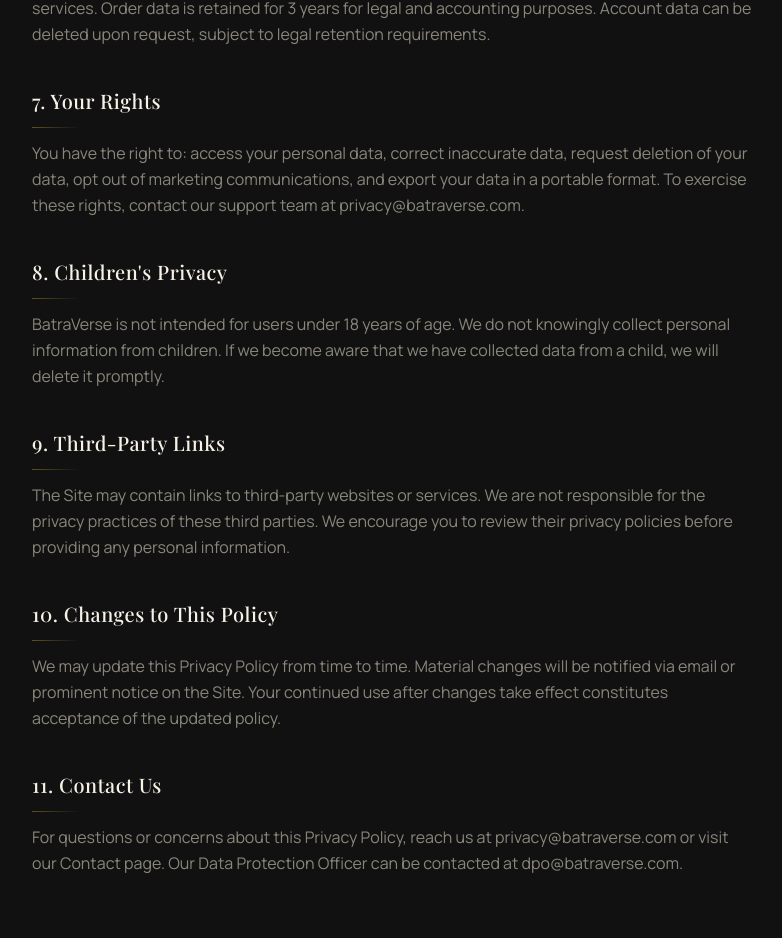
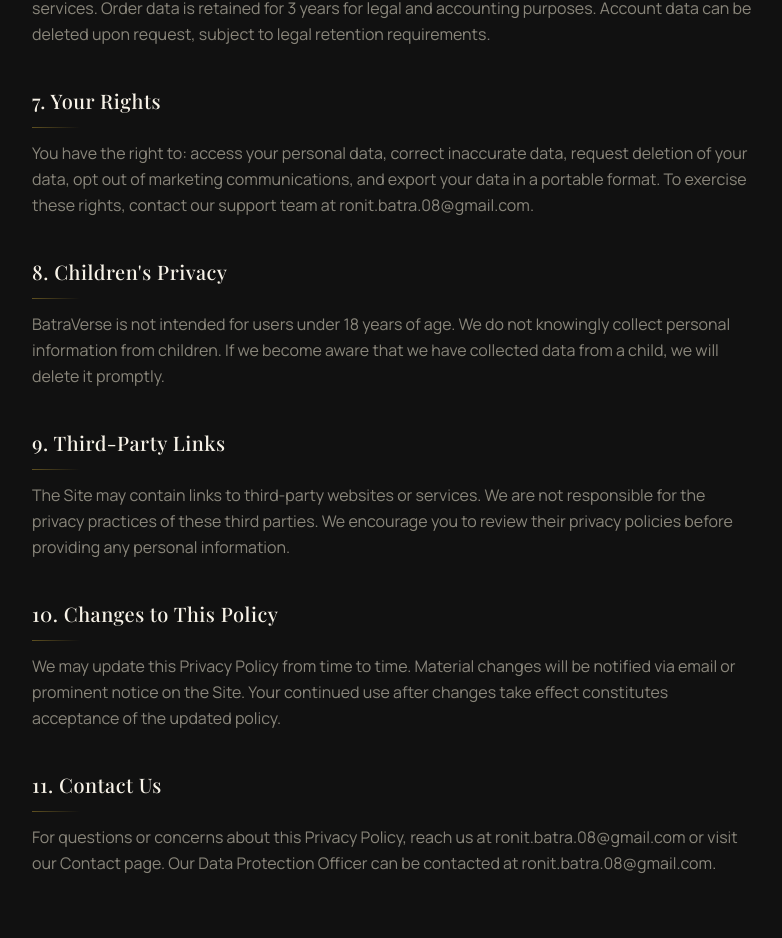
Before and after one commit to ronitbatra8/batraverse, a Next.js app: page /privacy in a window 1280 px wide. Shown: the part 1713-2651 px from the top of the page, without its empty margins (248-1030 px from the left). Built offline with nearby package versions, Linux system fonts and the light colour scheme; no server answers.

Commit message:
fix(privacy): correct contact email in sections 7 and 11

```diff
--- a/src/app/privacy/page.tsx
+++ b/src/app/privacy/page.tsx
@@ -34,7 +34,7 @@ const sections = [
   },
   {
     title: "7. Your Rights",
-    body: "You have the right to: access your personal data, correct inaccurate data, request deletion of your data, opt out of marketing communications, and export your data in a portable format. To exercise these rights, contact our support team at privacy@batraverse.com.",
+    body: "You have the right to: access your personal data, correct inaccurate data, request deletion of your data, opt out of marketing communications, and export your data in a portable format. To exercise these rights, contact our support team at ronit.batra.08@gmail.com.",
   },
   {
     title: "8. Children's Privacy",
@@ -50,7 +50,7 @@ const sections = [
   },
   {
     title: "11. Contact Us",
-    body: "For questions or concerns about this Privacy Policy, reach us at privacy@batraverse.com or visit our Contact page. Our Data Protection Officer can be contacted at dpo@batraverse.com.",
+    body: "For questions or concerns about this Privacy Policy, reach us at ronit.batra.08@gmail.com or visit our Contact page. Our Data Protection Officer can be contacted at ronit.batra.08@gmail.com.",
   },
 ];
 
```
